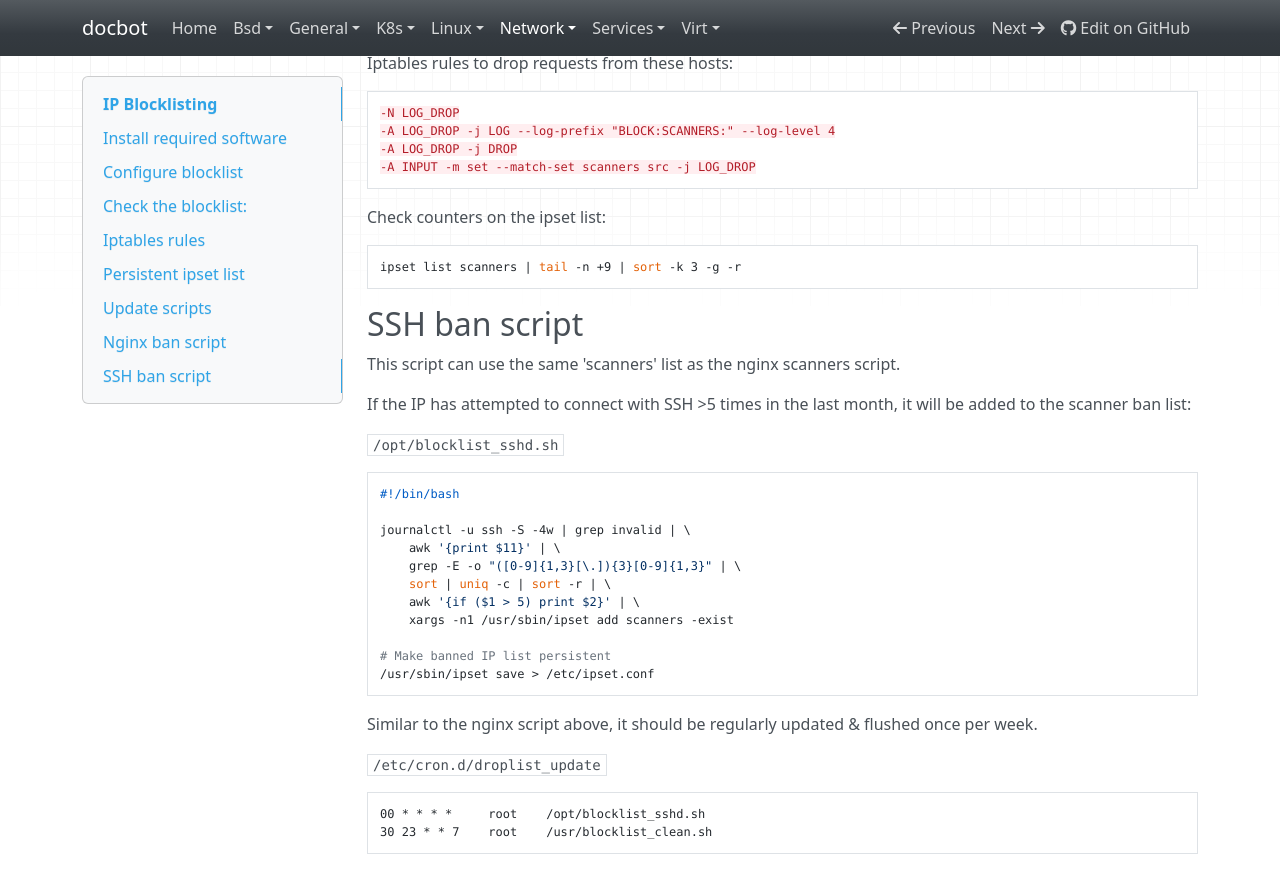
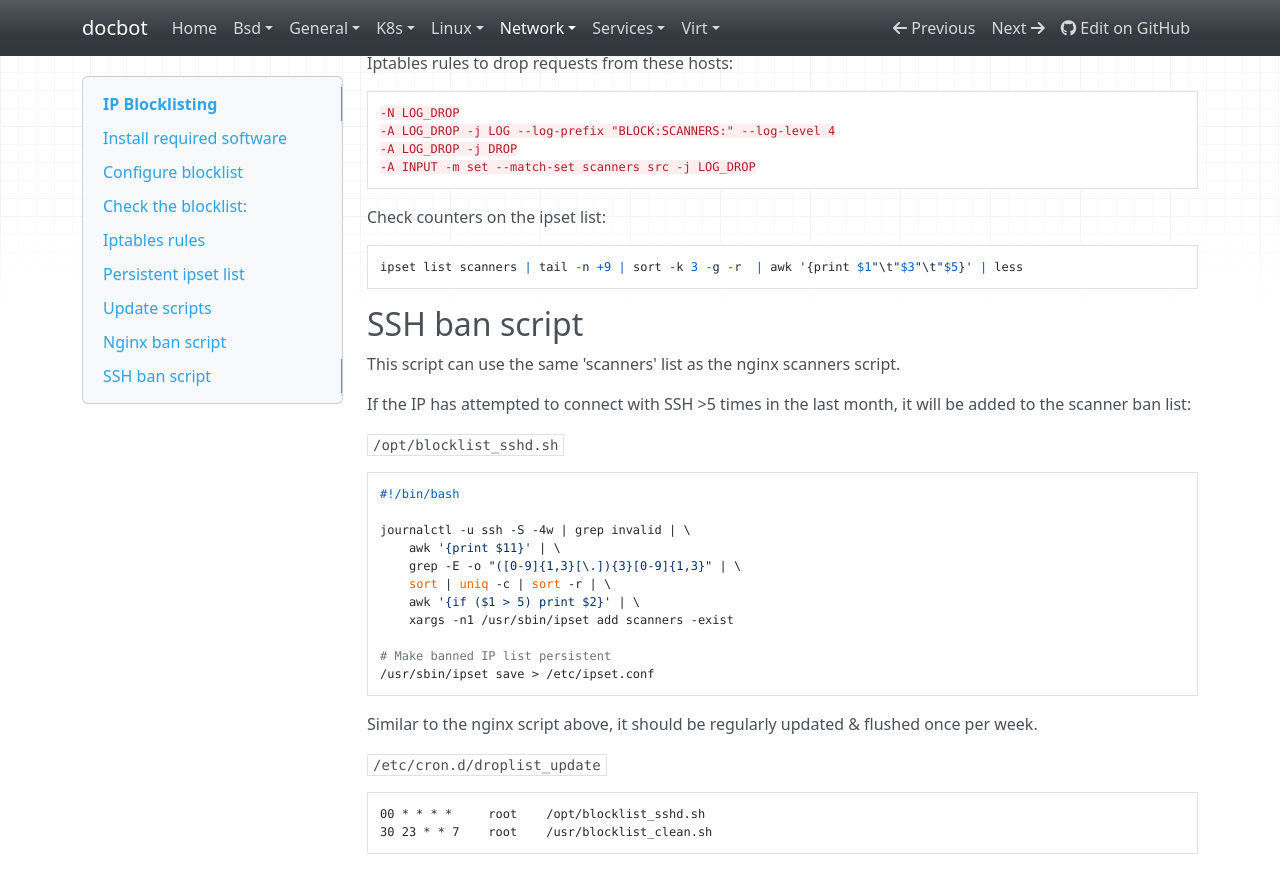
Before and after one commit to noahbailey/docbot, an MkDocs documentation site: the page built from docs/network/blocklist.md, in a window 1280 px wide and 900 px high, scrolled down 4729 px. Shown: the top 893 px of the window. Built offline with MkDocs 1.6.1, drawn with Linux system fonts in a browser that asks for light colours; nearby versions of some CDN libraries.

Commit message:
Cleanup output in ipset list view

```diff
--- a/docs/network/blocklist.md
+++ b/docs/network/blocklist.md
@@ -248,7 +248,7 @@ Iptables rules to drop requests from these hosts:
 
 Check counters on the ipset list:
 
-    ipset list scanners | tail -n +9 | sort -k 3 -g -r
+    ipset list scanners | tail -n +9 | sort -k 3 -g -r  | awk '{print $1"\t"$3"\t"$5}' | less
 
 ## SSH ban script
 
```
